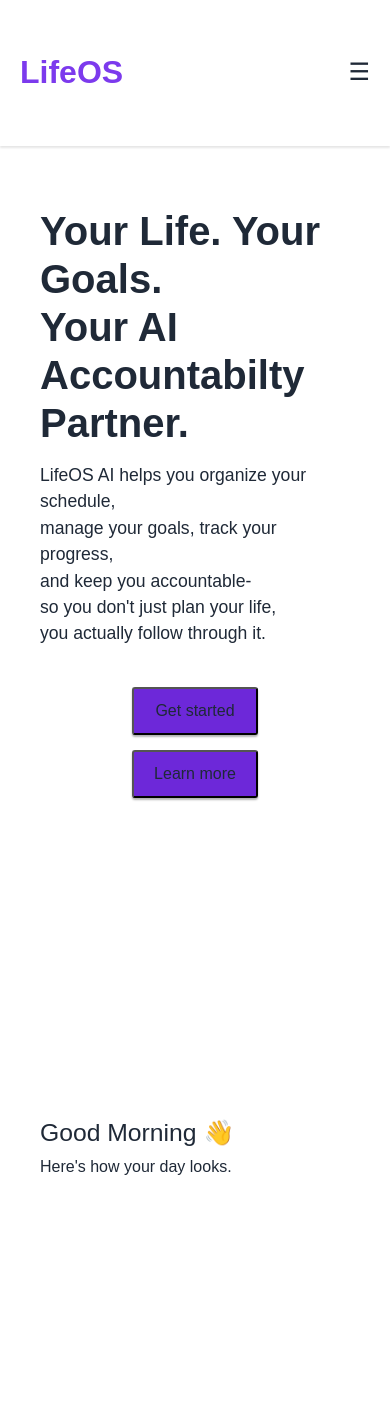
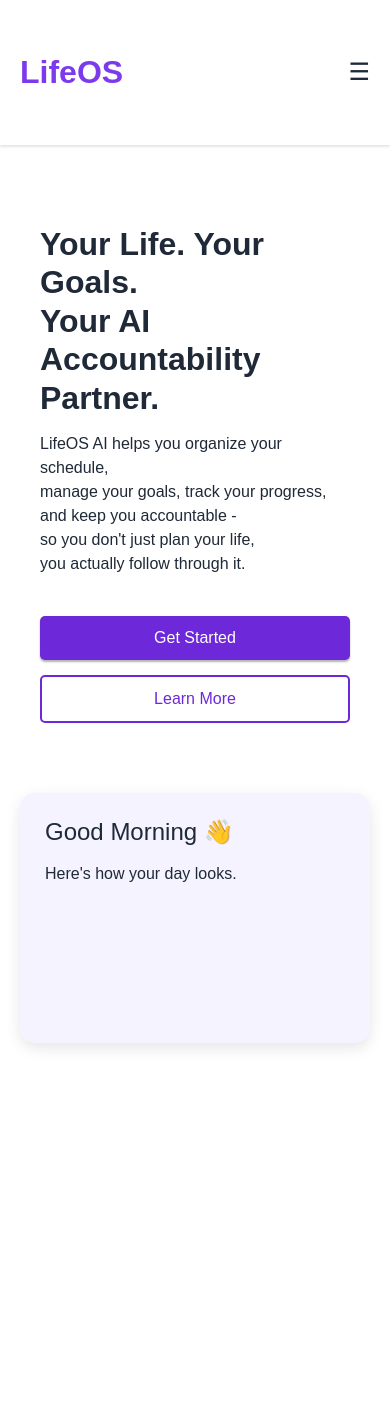
Before and after one commit to ndhlovukarabo/LifeOS-AI, a Python web app: template Templates/index.html in a window 390 px wide. Shown: the top 1418 px of the page. After the commit the page ends 1048 px from the top, so only its background shows below. Run offline with Jinja, Linux system fonts and the light colour scheme; the template is opened without the code that fills it, so the values that code supplies are empty.

Commit message:
Index.html, CSS,Dasboard.html
I updated the index.html , there was a bug in the index.html as I put the hero-visual inside the hero-content , so when I styled it was not responsive , due to the fact I have applied the right CSS inside the wrong HTML hierarchy. I have opened a new file called dashboard.html, this is where I will be inside all the  schedule

```diff
--- a/Templates/index.html
+++ b/Templates/index.html
@@ -1,68 +1,172 @@
 <!DOCTYPE html>
 <html lang="en">
+
 <head>
     <meta charset="UTF-8">
     <meta name="viewport" content="width=device-width, initial-scale=1.0">
-    <title>LifeOs AI</title>
-    <link rel="stylesheet" href="https://cdnjs.cloudflare.com/ajax/libs/font-awesome/7.3.0/css/all.min.css">
-    <link href="https://cdn.jsdelivr.net/npm/bootstrap@5.3.8/dist/css/bootstrap.min.css" rel="stylesheet" integrity="sha384-sRIl4kxILFvY47J16cr9ZwB07vP4J8+LH7qKQnuqkuIAvNWLzeN8tE5YBujZqJLB" crossorigin="anonymous">
 
+    <title>LifeOS AI</title>
+
+    <!-- Font Awesome -->
+    <link rel="stylesheet"
+          href="https://cdnjs.cloudflare.com/ajax/libs/font-awesome/7.3.0/css/all.min.css">
+
+    <!-- Bootstrap -->
+    <link href="https://cdn.jsdelivr.net/npm/bootstrap@5.3.8/dist/css/bootstrap.min.css"
+          rel="stylesheet"
+          integrity="sha384-sRIl4kxILFvY47J16cr9ZwB07vP4J8+LH7qKQnuqkuIAvNWLzeN8tE5YBujZqJLB"
+          crossorigin="anonymous">
+
+    <!-- Your CSS -->
     <link rel="stylesheet" href="/static/css/style.css">
 </head>
+
 <body>
-<!-------Navbar section and header section----------->
+
+    <!-- =========================
+         NAVBAR
+    ========================== -->
+
     <header>
+
         <div class="header-container">
+
             <nav class="navbar">
+
+                <!-- Logo -->
                 <a href="#" class="logo">LifeOS</a>
+
+
+                <!-- Navigation Links -->
                 <ul class="navlinks" id="navlinks">
-                    <li><a href="#">Features</a></li>
-                    <li><a href="#">About</a></li>
-                    <li><a href="#">Roadmap</a></li>
-                    <li><a href="#">Contact</a></li>
+
+                    <li>
+                        <a href="#">Features</a>
+                    </li>
+
+                    <li>
+                        <a href="#">About</a>
+                    </li>
+
+                    <li>
+                        <a href="#">Roadmap</a>
+                    </li>
+
+                    <li>
+                        <a href="#">Contact</a>
+                    </li>
+
                 </ul>
+
+
+                <!-- Login / Create Account -->
                 <div class="create-account">
+
                     <a href="#">Login</a>
-                    <a href="#" class="create-btn">Create Account</a>
+
+                    <a href="#" class="create-btn">
+                        Create Account
+                    </a>
+
                 </div>
-                <div class="Hamburger" id="Hamburger-icon">☰</div>
+
+
+                <!-- Hamburger -->
+                <div class="Hamburger" id="Hamburger-icon">
+                    ☰
+                </div>
+
             </nav>
+
         </div>
+
     </header>
-    <!----------Her0 Section------>
+
+
+    <!-- =========================
+         HERO SECTION
+    ========================== -->
+
     <section class="hero-section">
+
+
+        <!-- LEFT COLUMN -->
         <div class="hero-content">
-                <H1>Your Life. Your Goals.
-                    <br>
-                    Your AI Accountabilty Partner.</H1>
+
+            <h1>
+                Your Life. Your Goals.
+                <br>
+                Your AI Accountability Partner.
+            </h1>
+
 
             <div class="hero-description">
-            <p> LifeOS AI helps you organize your schedule,
-                <br>
-                 manage your goals, track your progress,
-                 <br>
-             and keep you accountable-
-            <br>
-             so you don't just plan your life,
-             <br>
-             you actually follow through it.</p>
+
+                <p>
+                    LifeOS AI helps you organize your schedule,
+                    <br>
+
+                    manage your goals, track your progress,
+                    <br>
+
+                    and keep you accountable -
+                    <br>
+
+                    so you don't just plan your life,
+                    <br>
+
+                    you actually follow through it.
+                </p>
+
             </div>
-           <div class="buttons">
-            <button class ="get-started-btn">Get started</button>
-            <button class= "learn-more-btn">Learn more</button>
-           </div>
-            <!-- <div class="dashboard-image"> -->
-            <!-- <img src="" alt=" dashboard image">  -->
+
+
+            <!-- Buttons -->
+            <div class="buttons">
+
+                <button class="get-started-btn">
+                    Get Started
+                </button>
+
+                <button class="learn-more-btn">
+                    Learn More
+                </button>
+
             </div>
-            <div class="hero-visual">
-        <div class="dashboard-card">
-            <h2>Good Morning 👋</h2>
-            <p>Here's how your day looks.</p>
+
         </div>
-    </div>
 
-   >
+
+        <!-- RIGHT COLUMN -->
+        <div class="hero-visual">
+
+            <div class="dashboard-img">
+
+                <h2>
+                    Good Morning 👋
+                </h2>
+
+                <p>
+                    Here's how your day looks.
+                </p>
+
+                <!-- Later you can put your actual dashboard image here -->
+
+                <!--
+                <img src="/static/images/dashboard.png"
+                     alt="LifeOS AI Dashboard">
+                -->
+
+            </div>
+
+        </div>
+
     </section>
+
+
+    <!-- JavaScript -->
     <script src="/static/js/script.js"></script>
+
 </body>
+
 </html>
--- a/static/css/style.css
+++ b/static/css/style.css
@@ -1,205 +1,424 @@
-*{
-    margin:0;
-    padding:0;
-    box-sizing:border-box;
+/* =========================
+   GLOBAL RESET
+========================= */
+
+* {
+    margin: 0;
+    padding: 0;
+    box-sizing: border-box;
 }
-body{
-    font-family:Arial, Helvetica, sans-serif;
-    background-color:#ffffff;
-    color:#1f2937;
-    min-height:100vh;
+
+body {
+    font-family: Arial, Helvetica, sans-serif;
+    background-color: #ffffff;
+    color: #1f2937;
+    min-height: 100vh;
 }
-.header-container{
-    background-color:#ffffff;
-    padding:20px;
-    text-align:center;
+
+.header-container {
+    background-color: #ffffff;
+    padding: 20px;
+    text-align: center;
+
     border-bottom: 1px solid #ffffff;
-    margin-bottom:20px;
-    box-shadow: 0 2px 2px rgba(0,0,0,0.1);
+
+    margin-bottom: 20px;
+
+    box-shadow: 0 2px 2px rgba(0, 0, 0, 0.1);
 }
-.navbar{
-    position:relative;
+
+
+.navbar {
+    position: relative;
+
     display: flex;
-    justify-content:space-between;
-    align-items:center;
-    flex-wrap:wrap;
-    border-bottom: 1px solid #ffffff;
+
+    justify-content: space-between;
+    align-items: center;
+
+    flex-wrap: wrap;
+
     margin: 20px 0;
-    list-style:none;
 }
-.logo{
-    display:flex;
+
+
+.logo {
+    display: flex;
+
     font-size: 2rem;
-    font-weight:bold;
-    color:#7C3AED;
-    text-decoration:none;
-    margin-right:20px;
+
+    font-weight: bold;
+
+    color: #7C3AED;
+
+    text-decoration: none;
+
+    margin-right: 20px;
 }
-.navlinks{
-    display:flex;
-    align-items:center;
-    list-style:none;
-    gap:30px;
+
+
+.navlinks {
+    display: flex;
+
+    align-items: center;
+
+    list-style: none;
+
+    gap: 30px;
 }
-.navlinks a{
-    text-decoration:none;
-    color:black;
-    text-align:center;
-    overflow:hidden;
+
+
+.navlinks a {
+    text-decoration: none;
+
+    color: black;
+
+    text-align: center;
 }
-.navlinks a:hover{
-    color: #7c3aed;
+
+
+.navlinks a:hover {
+    color: #7C3AED;
+
     transition: all 0.3s ease-in-out;
 }
-.create-account{
-    display:flex;
-    justify-content:space-between;
-    align-items:center;
-    gap:20px;
+
+
+.create-account {
+    display: flex;
+
+    justify-content: space-between;
+    align-items: center;
+
+    gap: 20px;
 }
-.create-account a{
-    text-decoration:none;
-    color:black;
-    list-style:none;
+
+
+.create-account a {
+    text-decoration: none;
+
+    color: black;
 }
-.create-account:hover{
-    color:#7C3AED;
+
+
+.create-account a:hover {
+    color: #7C3AED;
+
     transition: all 0.3s ease-in-out;
 }
-.create-btn{
-    display:inline-block;
-    background-color:#6d28d9;
-    color:#fff;
+
+
+.create-btn {
+    display: inline-block;
+
+    background-color: #6D28D9;
+
+    color: #ffffff !important;
+
     border-radius: 5px;
+
     padding: 10px 20px;
-    box-shadow: 0 2px 2px rgba(0,0,0,0.3);
+
+    box-shadow: 0 2px 2px rgba(0, 0, 0, 0.3);
 }
-.create-btn:hover{
+
+
+.create-btn:hover {
+    background-color: #7C3AED;
+
+    color: #ffffff !important;
+
     transition: 0.3s ease;
 }
-.Hamburger{
-    display:none;
-    font-size:1.5rem;
-    cursor:pointer;
+
+.Hamburger {
+    display: none;
+
+    font-size: 1.5rem;
+
+    cursor: pointer;
 }
-.hero-section{
-    flex:1;
-    display:flex;
-    flex-direction:row;
-    justify-content:flex-start;
-    gap:15rem;
-    padding:20px;
+.hero-section {
+
+    display: flex;
+
+    flex-direction: row;
+
+    align-items: center;
+
+    gap: 50px;
+
+    padding: 60px 10%;
 }
-.hero-content{
+
+
+.hero-content,
+.hero-visual {
+    flex: 1;
+}
+.hero-content {
+
     display: flex;
+
     flex-direction: column;
 
-    justify-content:flex-start;
-    align-items:center;
-    border-top:1px solid white;
-    padding:20px;
+    justify-content: center;
+
+    padding: 20px;
 }
-h1{
-    display:block;
-    justify-content:flex-start;
-    font-size:2.5rem;
-    margin-bottom:15px;
-    font-weight:bold;
+h1 {
 
+    font-size: 2.5rem;
+
+    margin-bottom: 15px;
+
+    font-weight: bold;
+
+    line-height: 1.2;
 }
-.hero-content{
-    flex: 1;
+h1:hover {
+
+    color: #7C3AED;
+
+    transition: all 0.3s ease-in-out;
 }
-h1:hover{
-color:#7C3AED;
-transition: all 0.3s ease-in-out;
-}
-.hero-description p{
-    font-size:1.1rem;
-    line-height:1.5;
+.hero-description p {
 
-    margin-bottom:20px;
+    font-size: 1.1rem;
 
+    line-height: 1.5;
+
+    margin-bottom: 20px;
 }
 .buttons {
+
     display: flex;
+
     flex-direction: row;
+
     gap: 20px;
-    margin: 20px;
 
+    margin-top: 20px;
 }
-.buttons .get-started-btn {
- display:inline-block;
- background-color:#6d28d9;
-    color: #1f2937;
-    border-radius: 3px;
-    padding:10px 20px;
-    box-shadow:0 2px 2px rgb(0,0,0,0.3);
+.get-started-btn {
+
+    display: inline-block;
+
+    background-color: #6D28D9;
+
+    color: #ffffff;
+
+    border: none;
+
+    border-radius: 5px;
+
+    padding: 10px 20px;
+
+    box-shadow: 0 2px 2px rgba(0, 0, 0, 0.3);
+
+    cursor: pointer;
 }
 
-.buttons .learn-more-btn {
- display:inline-block;
- background-color:#6d28d9;
-    color: #1f2937;
-    border-radius: 3px;
-    padding:10px 20px;
-    box-shadow:0 2px 2px rgb(0,0,0,0.3);
-}
-.buttons .get-started-btn:hover, .buttons .learn-more-btn:hover{
-    transition:0.3s ease;
-    bacKground-color:#7C3AED;
-    color:#ffffff;
 
-}
-.hero-visual{
-    flex:1;
-}
-.dashboard-card{
-margin-top: 20px;
-padding:20px;
-min-height: 200px;
 
+
+.learn-more-btn {
+
+    display: inline-block;
+
+    background-color: #ffffff;
+
+    color: #6D28D9;
+
+    border: 2px solid #6D28D9;
+
+    border-radius: 5px;
+
+    padding: 10px 20px;
+
+    cursor: pointer;
 }
 
+
+
+
+.get-started-btn:hover,
+.learn-more-btn:hover {
+
+    background-color: #7C3AED;
+
+    color: #ffffff;
+
+    transition: 0.3s ease;
+}
+
+
+
+
+.hero-visual {
+
+    display: flex;
+
+    justify-content: center;
+
+    align-items: center;
+}
+
+
+
+
+.dashboard-img {
+
+    width: 100%;
+
+    max-width: 500px;
+
+    min-height: 300px;
+
+    background-color: #F5F3FF;
+
+    padding: 30px;
+
+    border-radius: 15px;
+
+    box-shadow: 0 5px 15px rgba(0, 0, 0, 0.1);
+}
+
+
+.dashboard-img h2 {
+
+    margin-bottom: 15px;
+
+    font-size: 1.5rem;
+}
+
+
+.dashboard-img p {
+
+    font-size: 1rem;
+
+    line-height: 1.5;
+}
+
+
+/* =========================
+   MOBILE
+========================= */
+
 @media screen and (max-width: 768px) {
-    .navlinks{
-        display:none;
-        flex-direction:column;
-        position:absolute;
-        top:100%;
-        left:0;
-        width:100%;
-        background:#ffffff;
-        box-shadow: 0 4px 6px rgba(0,0,0,0.1);
-        padding:20px;
-        gap:15px;
-        z-index:10;
+
+
+    /* NAVIGATION */
+
+    .navlinks {
+
+        display: none;
+
+        flex-direction: column;
+
+        position: absolute;
+
+        top: 100%;
+
+        left: 0;
+
+        width: 100%;
+
+        background: #ffffff;
+
+        box-shadow: 0 4px 6px rgba(0, 0, 0, 0.1);
+
+        padding: 20px;
+
+        gap: 15px;
+
+        z-index: 10;
     }
-    .navlinks.active{
-        display:flex;
+
+
+    .navlinks.active {
+
+        display: flex;
     }
-    .create-account{
-        display:none;
+
+
+    .create-account {
+
+        display: none;
     }
-    .Hamburger{
-        display:block;
+
+
+    .Hamburger {
+
+        display: block;
+    }
+
+
+    /* HERO */
+
+    .hero-section {
+
+        flex-direction: column;
+
+        gap: 30px;
+
+        padding: 40px 20px;
+
+        align-items: stretch;
+    }
+
+
+    .hero-content,
+    .hero-visual {
+
+        width: 100%;
+
+        flex: none;
+    }
+
+
+    /* HEADING */
+
+    h1 {
+
+        font-size: 2rem;
+    }
+
+
+    /* DESCRIPTION */
+
+    .hero-description p {
+
+        font-size: 1rem;
     }
     .buttons {
+
         flex-direction: column;
+
         gap: 15px;
+
+        margin: 20px 0;
     }
-    .hero-section{
-        flex-direction:column;
-        margin:1,3rem;
 
+
+    .get-started-btn,
+    .learn-more-btn {
+
+        width: 100%;
     }
-    .dashboard-image{
-        margin-top:20px;
-        padding:20px;
-        min-height:200px;
-    }
-    .dashboard-card h2{
-        margin-bottom: 1,6rem;
+
+
+    /* DASHBOARD */
+
+    .dashboard-img {
+
+        width: 100%;
+
+        max-width: 100%;
+
+        min-height: 250px;
+
+        padding: 25px;
     }
 
 }
```
Also changed, not shown: Templates/dashboard.html (added).
